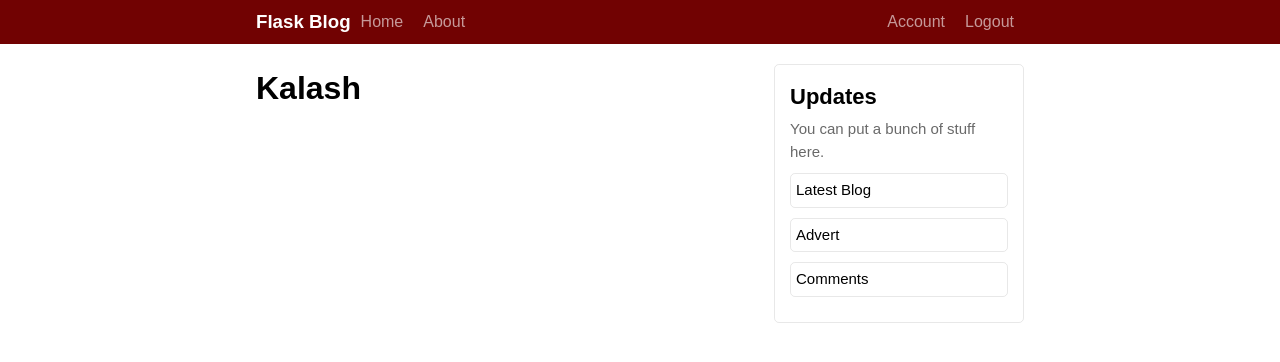
After one commit to Real-Music/flaskblog, a Flask app: page /account in a window 1280 px wide. The commit adds this page. Shown: the top 362 px of the page. Run offline with Flask 2, Linux system fonts and the light colour scheme; a user stored in the database is signed in.

Commit message:
Account route setup and route protection

```diff
--- a/flaskblog/__init__.py
+++ b/flaskblog/__init__.py
@@ -9,5 +9,7 @@ app.config['SQLALCHEMY_DATABASE_URI'] = 'sqlite:///site.db'
 db = SQLAlchemy(app)
 bcrypt = Bcrypt(app)
 login_manager = LoginManager(app)
+login_manager.login_view = 'login' #route guard
+login_manager.login_message_category = 'info'
 
 from flaskblog import route
--- a/flaskblog/form.py
+++ b/flaskblog/form.py
@@ -48,4 +48,4 @@ class LoginForm(FlaskForm):
     remember = BooleanField('Remember Me')
 
     # Submit Button
-    submit = SubmitField('Log up')
+    submit = SubmitField('Log in')
--- a/flaskblog/route.py
+++ b/flaskblog/route.py
@@ -1,8 +1,8 @@
-from flask import render_template, url_for, flash, redirect
+from flask import render_template, url_for, flash, redirect, request
 from flaskblog import app, db, bcrypt
 from flaskblog.form import RegistrationForm, LoginForm
 from flaskblog.models import User, Post
-from flask_login import login_user, current_user, logout_user
+from flask_login import login_user, current_user, logout_user, login_required
 
 posts = [
     {
@@ -65,7 +65,9 @@ def login():
         user = User.query.filter_by(email=form.email.data).first()
         if user and bcrypt.check_password_hash(user.password, form.password.data):
             login_user(user, remember=form.remember.data)
-            return redirect(url_for('home'))
+            # checking query
+            next_page = request.args.get('next')
+            return redirect(next_page) if next_page else redirect(url_for('home'))
         else:
             flash('Login unsuccessful. Please check email and password', 'danger')
 
@@ -76,3 +78,9 @@ def login():
 def logout():
     logout_user()
     return redirect(url_for('home'))
+
+# Account
+@app.route('/account')
+@login_required
+def account():
+    return render_template('account.html', title='Account')
--- a/flaskblog/static/css/main.css
+++ b/flaskblog/static/css/main.css
@@ -63,6 +63,15 @@ div.alert.danger p {
   color: red !important;
 }
 
+/* infor alert */
+div.alert.info{
+  background-color: wheat;
+}
+
+div.alert.info p {
+  color: chocolate;
+}
+
 header nav,
 main .main_wrapper {
   width: 60%;
--- /dev/null
+++ b/flaskblog/templates/account.html
@@ -0,0 +1,9 @@
+{% extends 'layout.html' %}
+<!-- css -->
+{% block css %}
+{% endblock css %}
+
+<!-- Body -->
+{% block content %}
+<h1>{{current_user.username}}</h1>
+{% endblock content %}
--- a/flaskblog/templates/layout.html
+++ b/flaskblog/templates/layout.html
@@ -41,6 +41,7 @@
         <div class="col_right">
           <ul>
           {% if current_user.is_authenticated %}
+            <li><a href="{{url_for('account')}}">Account</a></li>
             <li><a href="{{url_for('logout')}}">Logout</a></li>
           {% else %}
             <li><a href="{{url_for('login')}}">Login</a></li>
```
